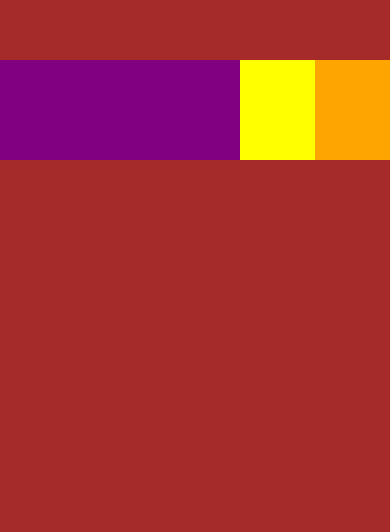
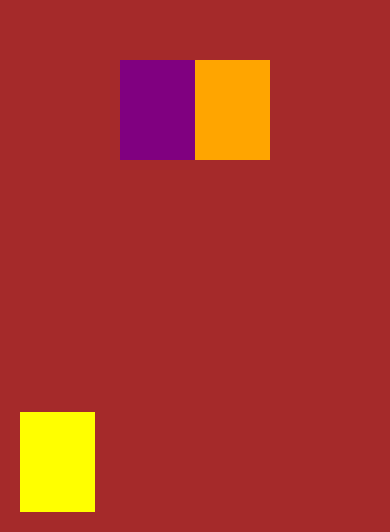
Before and after one commit to gokhanyanik/react-native-tutorial, a React Native app: screen / in a window 390 px wide. Shown: the part 312-844 px from the top of the page. Built offline with nearby package versions, Linux system fonts and the light colour scheme.

Commit message:
Position(Absolute,Realative) Example

```diff
--- a/App.tsx
+++ b/App.tsx
@@ -13,8 +13,8 @@ function App(): JSX.Element {
   return (
     <SafeAreaView style={styles.container}>
 
-       <View style={{height:100,flexBasis:75,flexGrow:1,backgroundColor:'purple'}}/>
-       <View style={{height:100,width:75,backgroundColor:'yellow'}}/>
+       <View style={{height:100,width:75,backgroundColor:'purple'}}/>
+       <View style={{height:100,width:75,backgroundColor:'yellow',bottom:20,left:20,position:'absolute'}}/>
        <View style={{height:100,width:75,backgroundColor:'orange'}}/>
 
 
```
